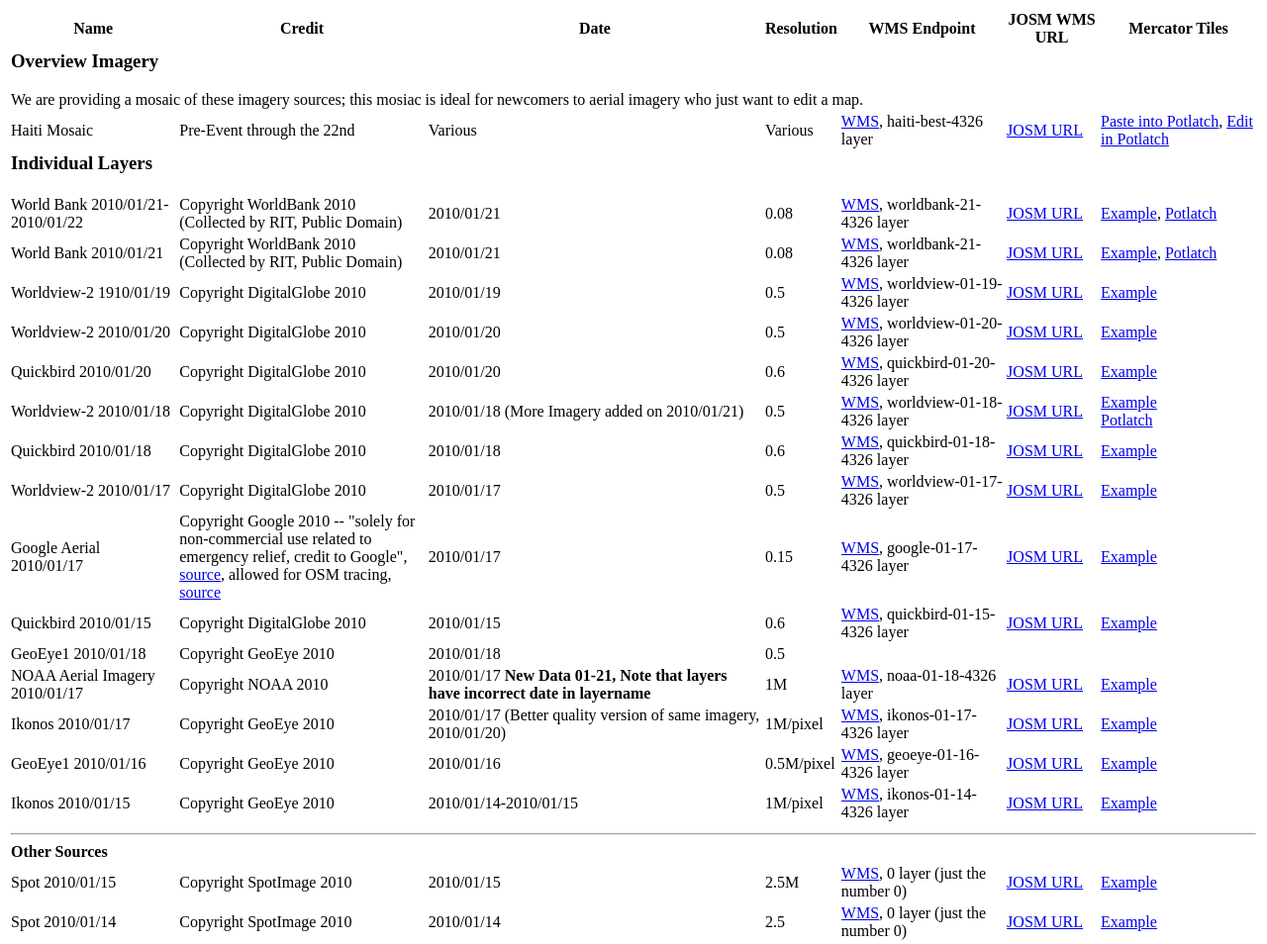
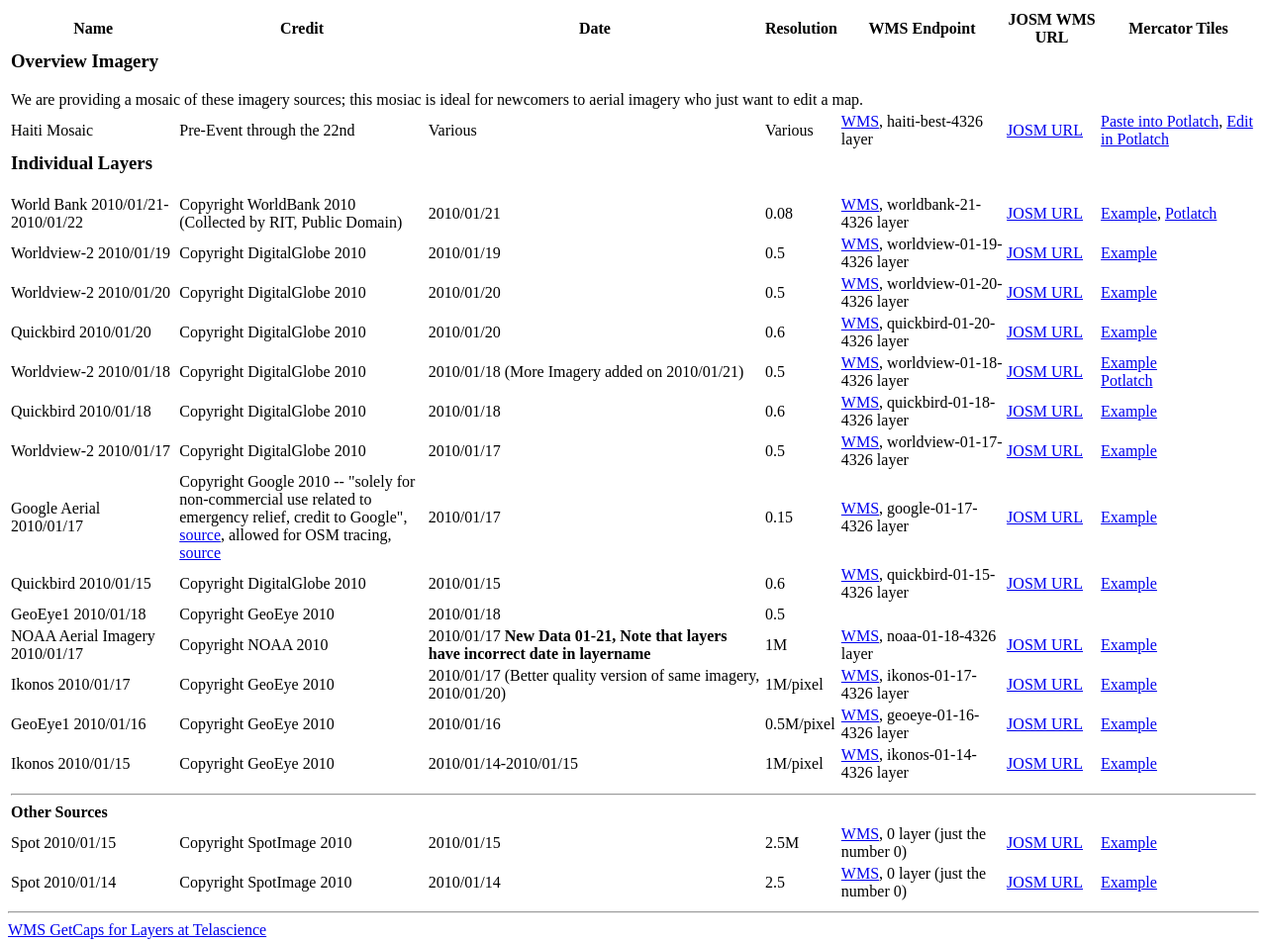
Before and after one commit to crschmidt/haitibrowser, a plain HTML site: page layers.html in a window 1280 px wide. Shown: the top 954 px of the page at 99% size. Drawn offline with Linux system fonts and the light colour scheme.

Commit message:
removed dupe of worldbank layer

```diff
--- a/layers.html
+++ b/layers.html
@@ -56,16 +56,7 @@
    <td><a href="http://hypercube.telascience.org/tiles/1.0.0/worldbank-21-900913/14/4892/7333.jpg">Example</a>, <a href="http://hypercube.telascience.org/tiles/1.0.0/worldbank-21-900913/!/!/!.jpg">Potlatch</a></td>
  </tr>
  <tr>
-   <td>World Bank 2010/01/21</td>
-   <td>Copyright WorldBank 2010 (Collected by RIT, Public Domain)</td>
-   <td>2010/01/21</td>
-   <td>0.08</td>
-   <td><a href="http://hypercube.telascience.org/cgi-bin/mapserv?map=/geo/haiti/mapfiles/4326.map&amp;layers=">WMS</a>, worldbank-21-4326 layer</td>
-   <td><a href="http://hypercube.telascience.org/cgi-bin/mapserv?map=/geo/haiti/mapfiles/4326.map&amp;layers=worldbank-21-4326&amp;request=GetMap&amp;version=1.0.0&amp;styles=&amp;format=image/jpeg&amp;service=WMS&amp;">JOSM URL</a></td>
-   <td><a href="http://hypercube.telascience.org/tiles/1.0.0/worldbank-21-900913/14/4892/7333.jpg">Example</a>, <a href="http://hypercube.telascience.org/tiles/1.0.0/worldbank-21-900913/!/!/!.jpg">Potlatch</a></td>
- </tr>
- <tr>
-   <td>Worldview-2 1910/01/19</td>
+   <td>Worldview-2 2010/01/19</td>
    <td>Copyright DigitalGlobe 2010</td>
    <td>2010/01/19</td>
    <td>0.5</td>
```
